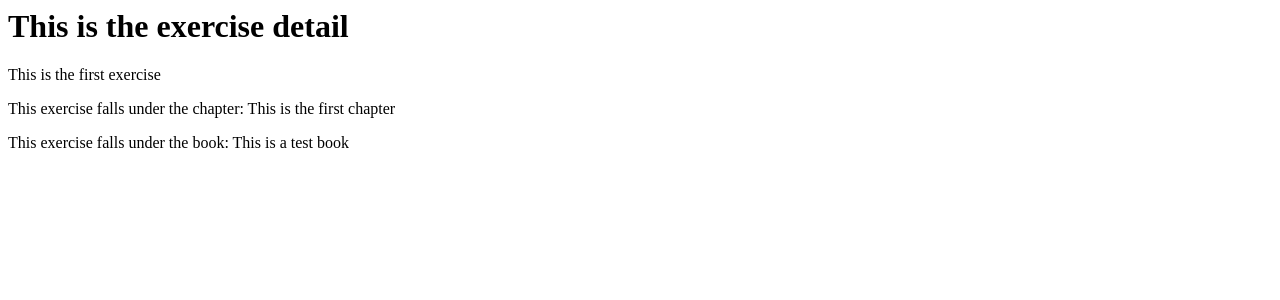
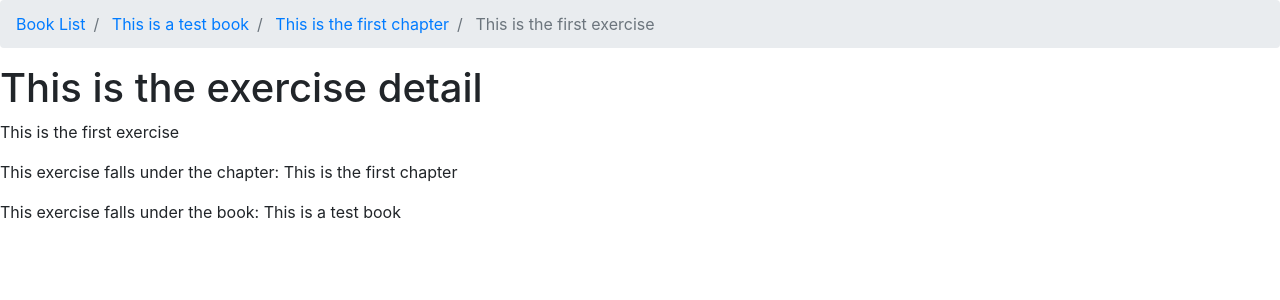
Before and after one commit to starwolf0320/django-digital-marketplace1, a Django app: the page made by templates/exercise_detail.html in a window 1280 px wide. Shown: the top 300 px of the page. Run offline with Django 3.2, Linux system fonts and the light colour scheme; data comes from the database, SQL or seed files in the repository; some libraries are stand-ins or nearby versions.

Commit message:
Work on exercise detail html

```diff
--- a/templates/chapter_detail.html
+++ b/templates/chapter_detail.html
@@ -18,4 +18,10 @@
     <h1>This is the chapter detail</h1>
     <p>{{ chapter.title }}</p>
     <p>This chapter falls under {{ chapter.book.title }}</p>
+
+    <ul>
+        {% for exercise in chapter.exercise_set.all %}
+            <li><a href="{% url 'books:exercise-detail' chapter.book.slug chapter.chapter_number exercise.exercise_number %}">{{ exercise.title }}</a></li>
+        {% endfor %}
+    </ul>
 {% endblock content %}
--- a/templates/exercise_detail.html
+++ b/templates/exercise_detail.html
@@ -1,11 +1,27 @@
-<html>
-<head>
-    <title>Exercise detail page</title>
-</head>
-<body>
+{% extends "base.html" %}
+
+{% block breadcrumb %}
+<li class="breadcrumb-item" aria-current="page">
+    <a href="{% url 'books:book-list' %}">Book List</a>
+</li>
+<li class="breadcrumb-item" aria-current="page">
+   <a href="{% url 'books:book-detail' exercise.chapter.book.slug %}">
+    {{ exercise.chapter.book.title }}
+    </a>
+</li>
+<li class="breadcrumb-item" aria-current="page">
+    <a href="{% url 'books:chapter-detail' exercise.chapter.book.slug exercise.chapter.chapter_number %}">
+    {{ exercise.chapter.title }}
+    </a>
+</li>
+<li class="breadcrumb-item active" aria-current="page">
+    {{ exercise.title }}
+</li>
+{% endblock breadcrumb %}
+
+{% block content %}
     <h1>This is the exercise detail</h1>
     <p>{{ exercise.title }}</p>
     <p>This exercise falls under the chapter: {{ exercise.chapter.title }}</p>
     <p>This exercise falls under the book: {{ exercise.chapter.book.title }}</p>
-</body>
-</html>
+{% endblock content %}
```
